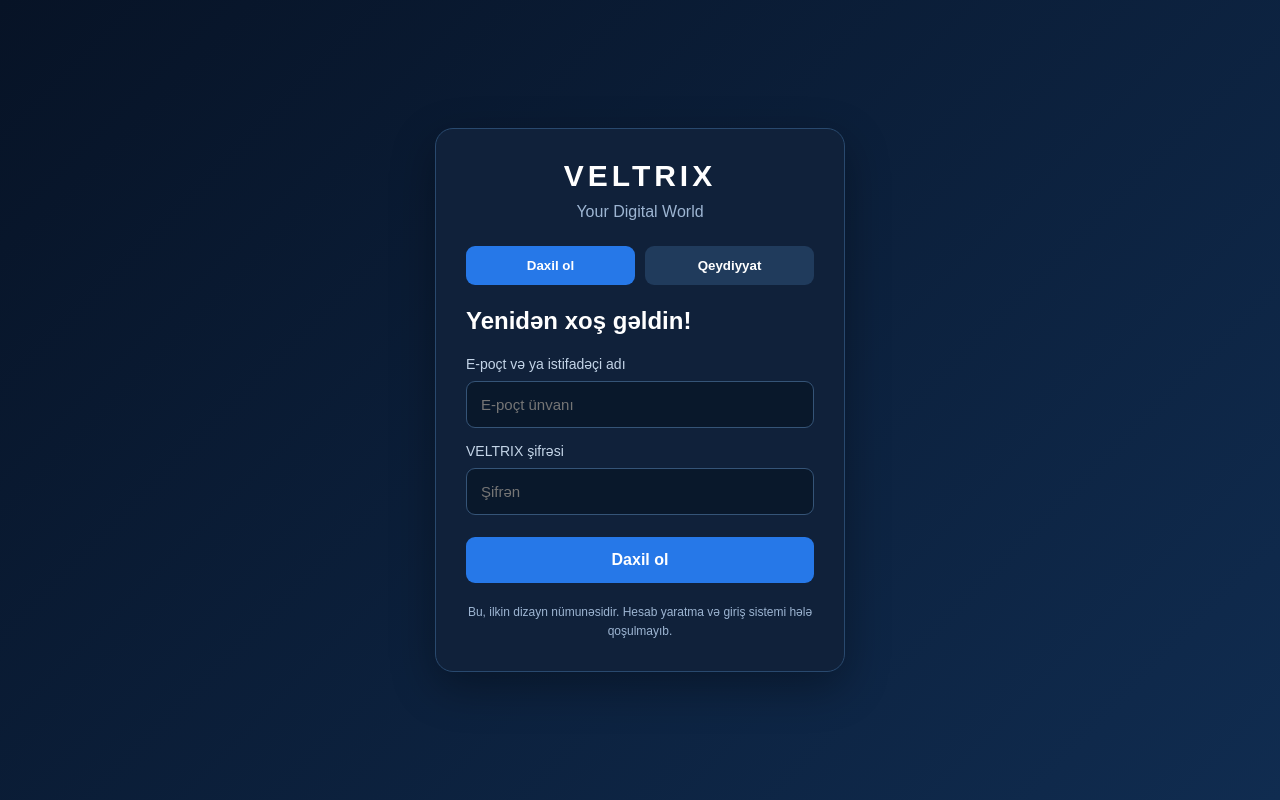
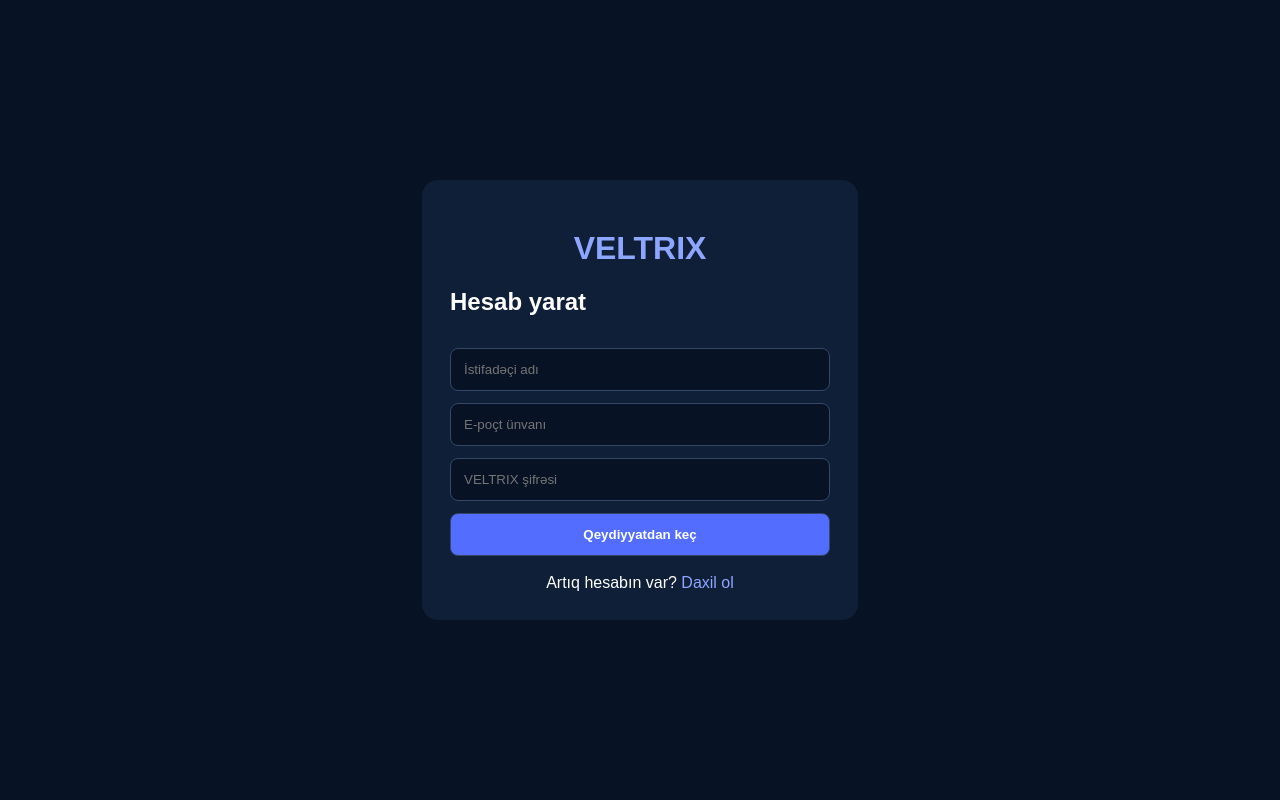
Before and after one commit to okerimov895-png/veltrix, a plain HTML site: page account.html in a window 1280 px wide. Drawn offline with nearby package versions, Linux system fonts and the light colour scheme.

Commit message:
Update account.html

```diff
--- a/account.html
+++ b/account.html
@@ -6,91 +6,139 @@
 <meta name="viewport" content="width=device-width, initial-scale=1.0">
 <title>VELTRIX | Hesab</title>
 <style>
-*{box-sizing:border-box}
-body{
- margin:0;min-height:100vh;display:flex;align-items:center;
- justify-content:center;padding:20px;
- background:linear-gradient(135deg,#071326,#102c50);
- color:white;font-family:Arial,sans-serif
+body {
+  margin: 0;
+  min-height: 100vh;
+  display: grid;
+  place-items: center;
+  background: #071225;
+  color: white;
+  font-family: Arial, sans-serif;
 }
-.container{
- width:100%;max-width:410px;background:#10213a;
- padding:30px;border-radius:18px;
- border:1px solid #29496e;box-shadow:0 15px 45px #0005
+.container {
+  width: 85%;
+  max-width: 380px;
+  padding: 28px;
+  background: #101f38;
+  border-radius: 16px;
 }
-.logo{text-align:center;font-size:30px;font-weight:bold;letter-spacing:4px}
-.sub{text-align:center;color:#9db5d2;margin:10px 0 25px}
-.tabs{display:flex;gap:10px;margin-bottom:22px}
-.tabs button{
- flex:1;padding:12px;border:0;border-radius:9px;
- background:#203b5c;color:white;font-weight:bold
+h1 { color: #8da6ff; text-align: center; }
+input, button {
+  box-sizing: border-box;
+  width: 100%;
+  padding: 13px;
+  margin-top: 12px;
+  border-radius: 8px;
+  border: 1px solid #344766;
 }
-.tabs button.active{background:#2678e8}
-input{
- width:100%;padding:14px;margin:8px 0 14px;
- border-radius:9px;border:1px solid #355477;
- background:#09182b;color:white;font-size:15px
+input { background: #071225; color: white; }
+button {
+  background: #526dff;
+  color: white;
+  font-weight: bold;
+  cursor: pointer;
 }
-label{font-size:14px;color:#c4d5e8}
-.action{
- width:100%;padding:14px;border:0;border-radius:9px;
- background:#2678e8;color:white;font-size:16px;font-weight:bold;
- margin-top:8px
-}
-.note{font-size:12px;color:#9db5d2;text-align:center;line-height:1.6;margin-top:20px}
-.hidden{display:none}
+button:disabled { opacity: .6; }
+.switch { text-align: center; margin-top: 18px; }
+.switch a { color: #8da6ff; cursor: pointer; }
+#message { text-align: center; font-size: 14px; }
 </style>
 </head>
 <body>
 <div class="container">
- <div class="logo">VELTRIX</div>
- <div class="sub">Your Digital World</div>
+  <h1>VELTRIX</h1>
+  <h2 id="heading">Hesab yarat</h2>
 
- <div class="tabs">
-  <button id="loginTab" class="active" onclick="showLogin()">Daxil ol</button>
-  <button id="signupTab" onclick="showSignup()">Qeydiyyat</button>
- </div>
+  <div id="usernameBox">
+    <input id="username" placeholder="İstifadəçi adı">
+  </div>
 
- <div id="login">
-  <h2>Yenidən xoş gəldin!</h2>
-  <label>E-poçt və ya istifadəçi adı</label>
-  <input type="text" placeholder="E-poçt ünvanı">
-  <label>VELTRIX şifrəsi</label>
-  <input type="password" placeholder="Şifrən">
-  <button class="action" onclick="demo()">Daxil ol</button>
- </div>
+  <input id="email" type="email" placeholder="E-poçt ünvanı">
+  <input id="password" type="password" placeholder="VELTRIX şifrəsi">
 
- <div id="signup" class="hidden">
-  <h2>Yeni hesab yarat</h2>
-  <label>İstifadəçi adı</label>
-  <input type="text" placeholder="Məsələn: User123">
-  <label>Gmail ünvanı</label>
-  <input type="email" placeholder="example@gmail.com">
-  <label>VELTRIX üçün yeni şifrə</label>
-  <input type="password" placeholder="Yeni şifrə">
-  <button class="action" onclick="demo()">Hesab yarat</button>
- </div>
+  <button id="submitBtn" onclick="handleAuth()">Qeydiyyatdan keç</button>
+  <p id="message"></p>
 
- <div class="note">
-  Bu, ilkin dizayn nümunəsidir. Hesab yaratma və giriş sistemi hələ qoşulmayıb.
- </div>
+  <div class="switch">
+    <span id="switchText">Artıq hesabın var?</span>
+    <a onclick="toggleMode()" id="switchLink">Daxil ol</a>
+  </div>
 </div>
 
+<script src="https://cdn.jsdelivr.net/npm/@supabase/supabase-js@2"></script>
 <script>
-function showLogin(){
- document.getElementById("login").classList.remove("hidden");
- document.getElementById("signup").classList.add("hidden");
- document.getElementById("loginTab").classList.add("active");
- document.getElementById("signupTab").classList.remove("active");
+const SUPABASE_URL = "https://yekcqqxgyrgreketnfez.supabase.co";
+const SUPABASE_KEY = "sb_publishable_8PPe8UicBq0ekvmaCxG2BA_zdHX_vZL";
+
+const client = window.supabase.createClient(
+  SUPABASE_URL,
+  SUPABASE_KEY
+);
+
+let isSignup = true;
+
+function toggleMode() {
+  isSignup = !isSignup;
+  document.getElementById("heading").textContent =
+    isSignup ? "Hesab yarat" : "Hesaba daxil ol";
+  document.getElementById("usernameBox").style.display =
+    isSignup ? "block" : "none";
+  document.getElementById("submitBtn").textContent =
+    isSignup ? "Qeydiyyatdan keç" : "Daxil ol";
+  document.getElementById("switchText").textContent =
+    isSignup ? "Artıq hesabın var?" : "Hesabın yoxdur?";
+  document.getElementById("switchLink").textContent =
+    isSignup ? "Daxil ol" : "Qeydiyyat";
+  document.getElementById("message").textContent = "";
 }
-function showSignup(){
- document.getElementById("signup").classList.remove("hidden");
- document.getElementById("login").classList.add("hidden");
- document.getElementById("signupTab").classList.add("active");
- document.getElementById("loginTab").classList.remove("active");
-}
-function demo(){
- alert("VELTRIX hesab sistemi hələ aktiv deyil. Tezliklə qoşulacaq!");
+
+async function handleAuth() {
+  const email = document.getElementById("email").value.trim();
+  const password = document.getElementById("password").value;
+  const username = document.getElementById("username").value.trim();
+  const message = document.getElementById("message");
+  const button = document.getElementById("submitBtn");
+
+  if (!email || !password || (isSignup && !username)) {
+    message.textContent = "Bütün xanaları doldur.";
+    return;
+  }
+
+  if (password.length < 8) {
+    message.textContent = "Şifrə ən azı 8 simvol olmalıdır.";
+    return;
+  }
+
+  button.disabled = true;
+  message.textContent = "Gözlə...";
+
+  try {
+    if (isSignup) {
+      const { data, error } = await client.auth.signUp({
+        email,
+        password,
+        options: { data: { username } }
+      });
+
+      if (error) throw error;
+
+      message.textContent = data.session
+        ? "Qeydiyyat uğurludur!"
+        : "Təsdiq məktubu e-poçtuna göndərildi. E-poçtunu yoxla.";
+    } else {
+      const { error } = await client.auth.signInWithPassword({
+        email,
+        password
+      });
+
+      if (error) throw error;
+      message.textContent = "Uğurla daxil oldun!";
+    }
+  } catch (error) {
+    message.textContent = error.message;
+  } finally {
+    button.disabled = false;
+  }
 }
 </script>
 </body>
```
